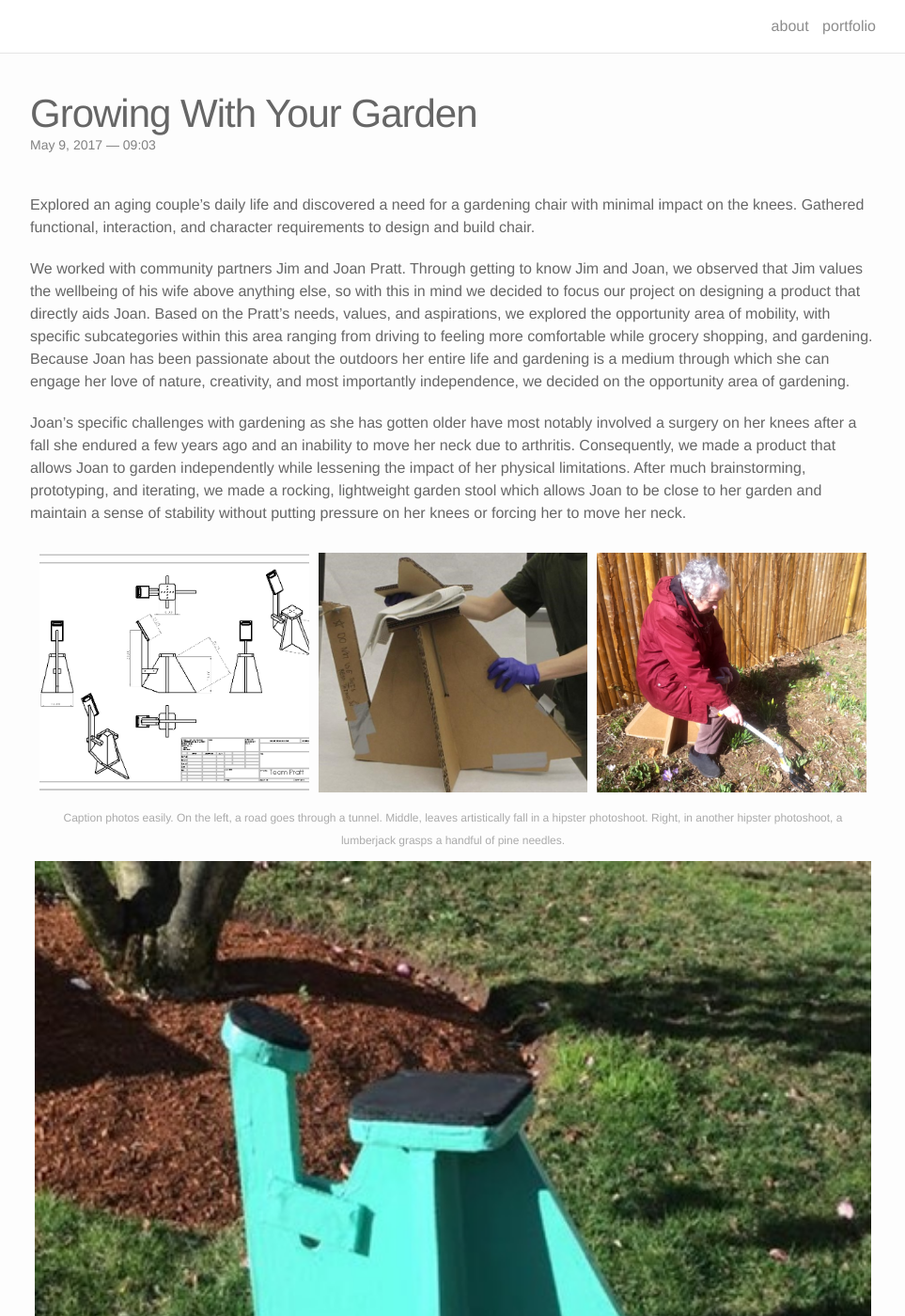
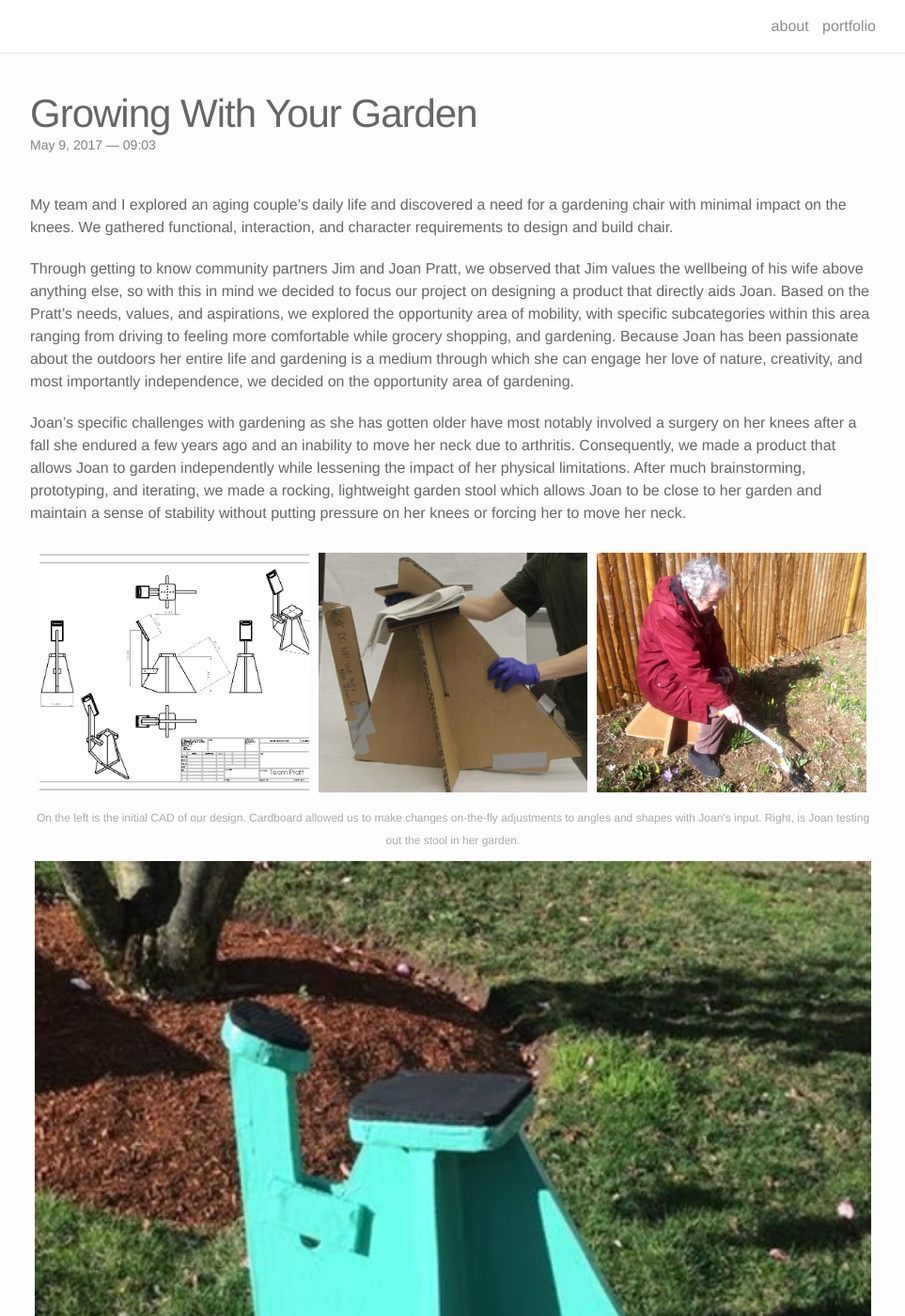
Before and after one commit to LucyWilcox/LucyWilcox.github.io, a Jekyll site: the page built from _portfolio/3_project.markdown, in a window 1280 px wide and 1400 px high. Shown: the whole window at 94% size, without its empty margins (158-1121 px from the left). Built offline with Jekyll 4.4.1, drawn with Linux system fonts in a browser that asks for light colours; nearby versions of some CDN libraries; some of the changed text lies outside the part shown.

Commit message:
finish garden chair

```diff
--- a/_portfolio/3_project.markdown
+++ b/_portfolio/3_project.markdown
@@ -5,14 +5,11 @@
 img: /img/finalchair.jpg
 ---
 
+My team and I explored an aging couple’s daily life and discovered a need for a gardening chair with minimal impact on the knees. We gathered functional, interaction, and character requirements to design and build chair.
 
-Explored an aging couple’s daily life and discovered a need for a gardening chair with minimal impact on the knees. Gathered functional, interaction, and character requirements to design and build chair.
-
-We worked with community partners Jim and Joan Pratt. Through getting to know Jim and Joan, we observed that Jim values the well­being of his wife above anything else, so with this in mind we decided to focus our project on designing a product that directly aids Joan. Based on the Pratt's needs, values, and aspirations, we explored the opportunity area of mobility, with specific subcategories within this area ranging from driving to feeling more comfortable while grocery shopping, and gardening. Because Joan has been passionate about the outdoors her entire life and gardening is a medium through which she can engage her love of nature, creativity, and most importantly independence, we decided on the opportunity area of gardening.
+Through getting to know community partners Jim and Joan Pratt, we observed that Jim values the well­being of his wife above anything else, so with this in mind we decided to focus our project on designing a product that directly aids Joan. Based on the Pratt's needs, values, and aspirations, we explored the opportunity area of mobility, with specific subcategories within this area ranging from driving to feeling more comfortable while grocery shopping, and gardening. Because Joan has been passionate about the outdoors her entire life and gardening is a medium through which she can engage her love of nature, creativity, and most importantly independence, we decided on the opportunity area of gardening.
 
 Joan’s specific challenges with gardening as she has gotten older have most notably involved a surgery on her knees after a fall she endured a few years ago and an inability to move her neck due to arthritis. Consequently, we made a product that allows Joan to garden independently while lessening the impact of her physical limitations. After much brainstorming, prototyping, and iterating, we made a rocking, light­weight garden stool which allows Joan to be close to her garden and maintain a sense of stability without putting pressure on her knees or forcing her to move her neck.
-
-
 
 <div class="img_row">
 	<img class="col one" src="{{ site.baseurl }}/img/seat.png" alt="" title="example image"/>
@@ -20,20 +17,23 @@
 	<img class="col one" src="{{ site.baseurl }}/img/testing.jpg" alt="" title="example image"/>
 </div>
 <div class="col three caption">
-	Caption photos easily. On the left, a road goes through a tunnel. Middle, leaves artistically fall in a hipster photoshoot. Right, in another hipster photoshoot, a lumberjack grasps a handful of pine needles.
+	On the left is the initial CAD of our design. Cardboard allowed us to make changes on-the-fly adjustments to angles and shapes with Joan's input. Right, is Joan testing out the stool in her garden.
 </div>
 
 <img class="col three" src="{{ site.baseurl }}/img/finalchair.jpg" alt="" title="example image"/>
 <div class="col three caption">
-	This image can also have a caption. It's like magic.
+	The final product! Made out of tri-walled cardboard and coated in Styrospray 1000, paint, and sealant. Black foam pads are included for comfort and to reduce the chance of Joan slipping.
 </div>
 
 
 <b>What I learned:</b>
-- It is helpful to meet
+- Spending time empathizing with those you are designing for is very important. This allowed us to realize that though certain solutions like a raised bed would help Joan garden they change the aesthetics of her garden that she valued greatly
+- Having a list of non-negotiable functional requirements is useful to have and refer to frequently
+- If possible, chose materials that you can prototype quickly with – cardboard was great as we could make changes in the moment with Joan present and get feedback on them
+
 
 <b>Website: </b>
-- <a href="https://drive.google.com/file/d/0B3XKwLbVzbCvUmRoLXRPSWVuUzA/view">Final Slide Deck</a
+- <a href="https://drive.google.com/file/d/0B3XKwLbVzbCvUmRoLXRPSWVuUzA/view">Final Slide Deck</a>
 - <a href="https://drive.google.com/file/d/0B3XKwLbVzbCvUmRoLXRPSWVuUzA/view">Final Design Report (long)</a>
 
 <b>For: </b>Engineering for Humanity
@@ -42,4 +42,4 @@
 
 <b>Collaborators: </b>Oliva Duggan and Matt Ruehle
 
-<b>Skills: </b> TODO
+<b>Skills: </b> Codesign, CAD
```
